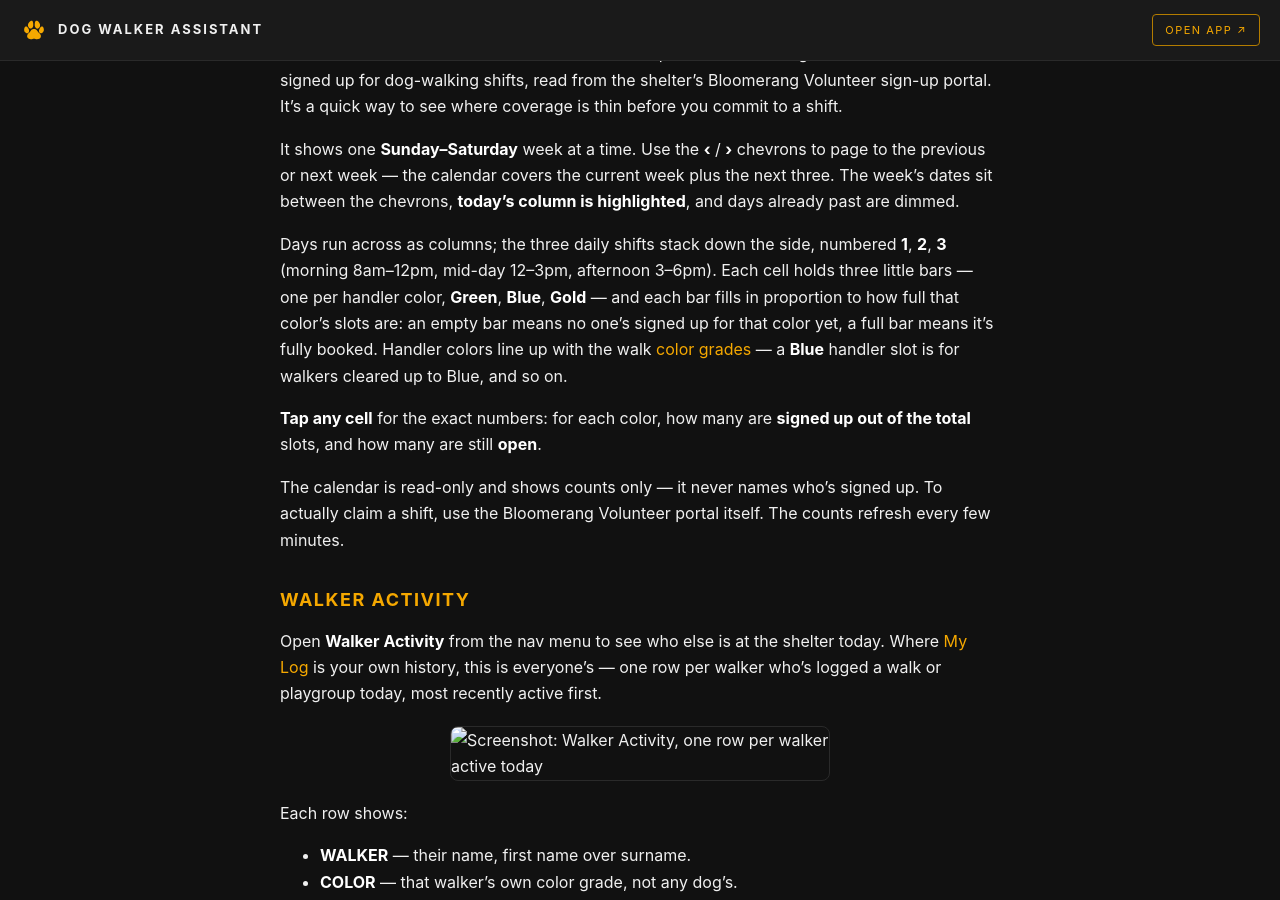
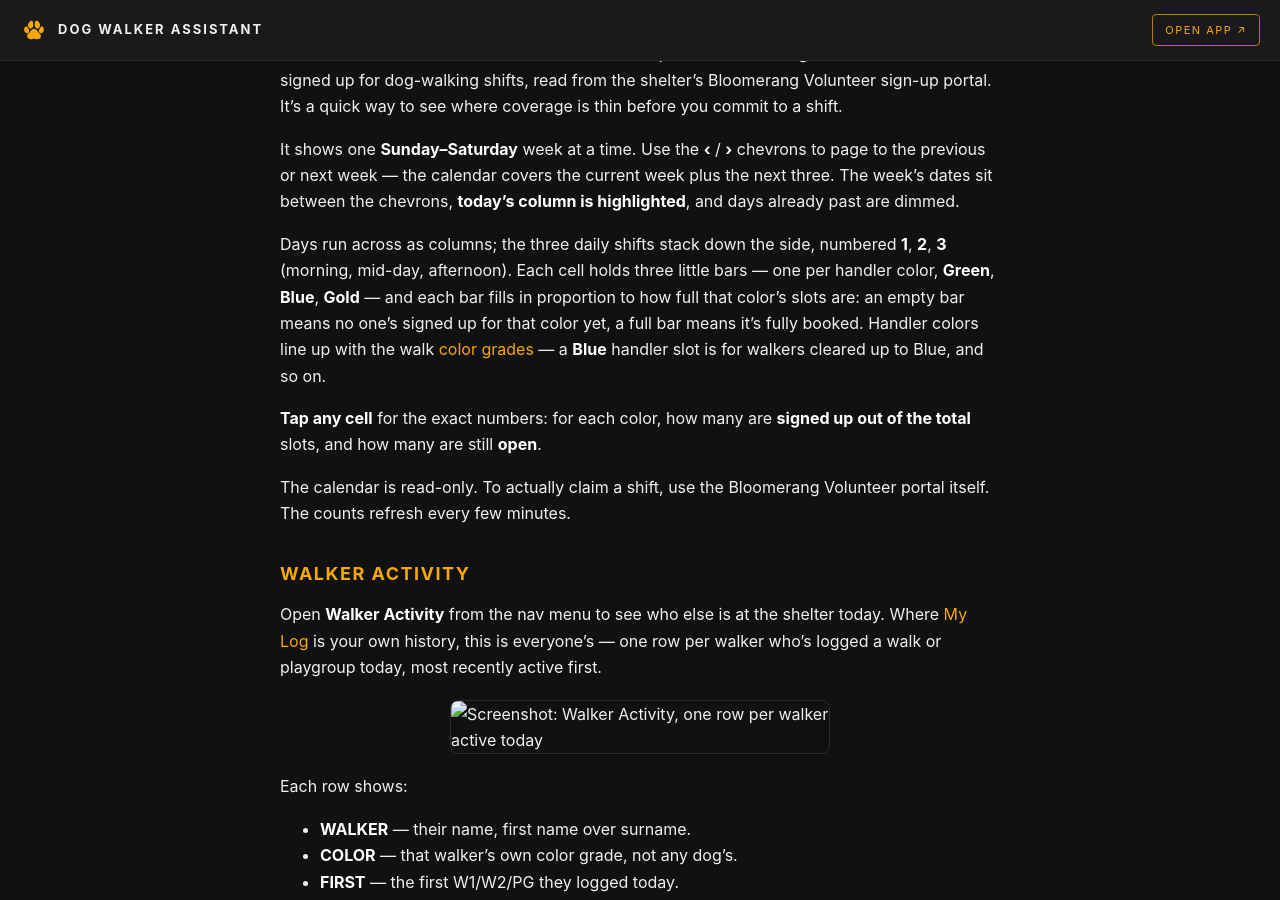
Before and after one commit to kirbsauce/dog-walker-assistant-docs, a Jekyll site: the page built from WALKER.md, in a window 1280 px wide and 900 px high, scrolled down 9254 px. Built offline with Jekyll 4.4.1, drawn with Linux system fonts in a browser that asks for light colours.

Commit message:
Trim Shift Calendar doc: drop names caveat and fixed shift hours
Hours vary (weekends differ), so the shifts are described as morning /
mid-day / afternoon without specific times.

Co-Authored-By: Claude Opus 4.8 <noreply@anthropic.com>

```diff
--- a/WALKER.md
+++ b/WALKER.md
@@ -435,7 +435,7 @@ the next three. The week's dates sit between the chevrons, **today's column is
 highlighted**, and days already past are dimmed.
 
 Days run across as columns; the three daily shifts stack down the side, numbered
-**1**, **2**, **3** (morning 8am–12pm, mid-day 12–3pm, afternoon 3–6pm). Each
+**1**, **2**, **3** (morning, mid-day, afternoon). Each
 cell holds three little bars — one per handler color, **Green**, **Blue**,
 **Gold** — and each bar fills in proportion to how full that color's slots are:
 an empty bar means no one's signed up for that color yet, a full bar means it's
@@ -445,9 +445,8 @@ fully booked. Handler colors line up with the walk [color grades](#color-grades)
 **Tap any cell** for the exact numbers: for each color, how many are **signed up
 out of the total** slots, and how many are still **open**.
 
-The calendar is read-only and shows counts only — it never names who's signed
-up. To actually claim a shift, use the Bloomerang Volunteer portal itself. The
-counts refresh every few minutes.
+The calendar is read-only. To actually claim a shift, use the Bloomerang
+Volunteer portal itself. The counts refresh every few minutes.
 
 ## Walker Activity
 
```
